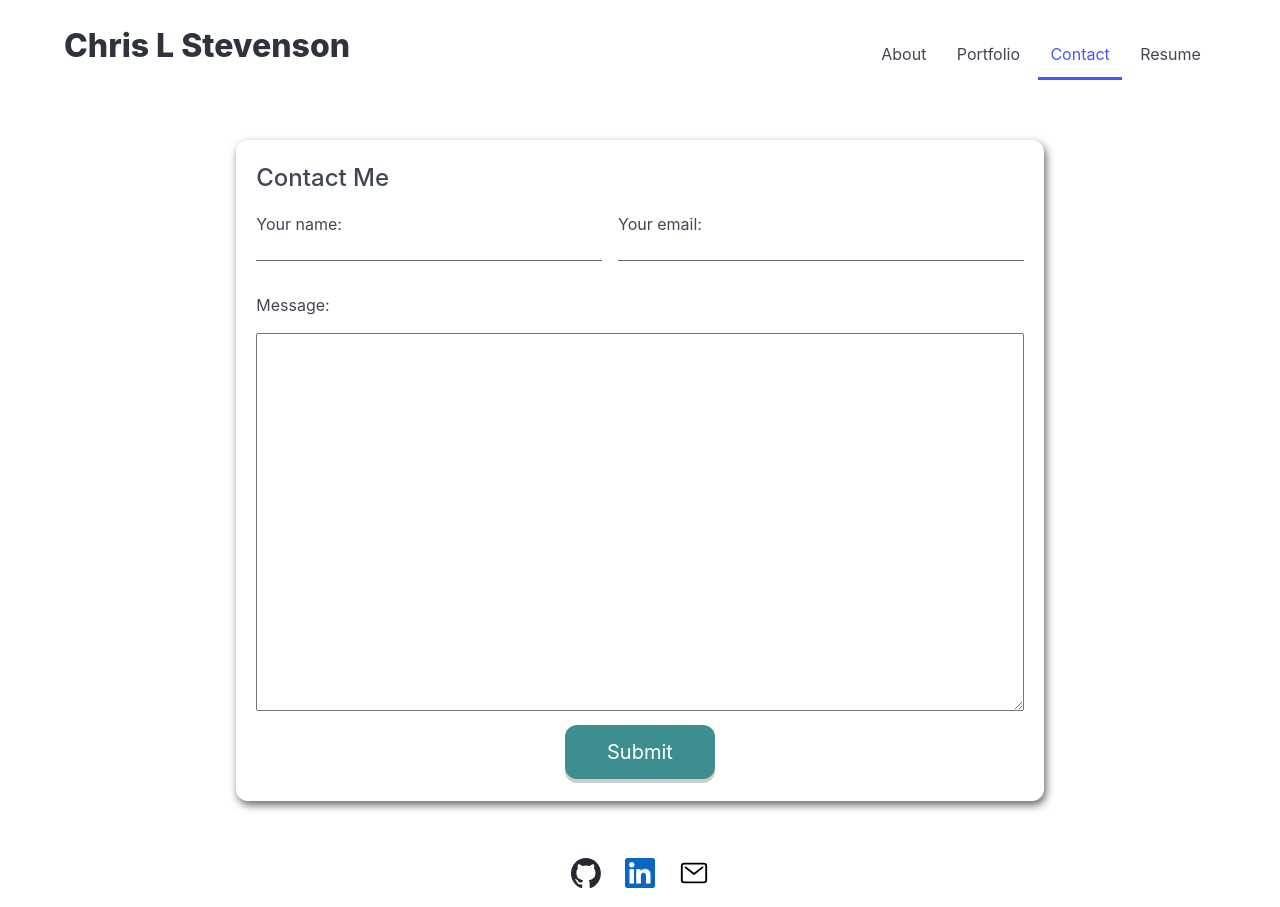
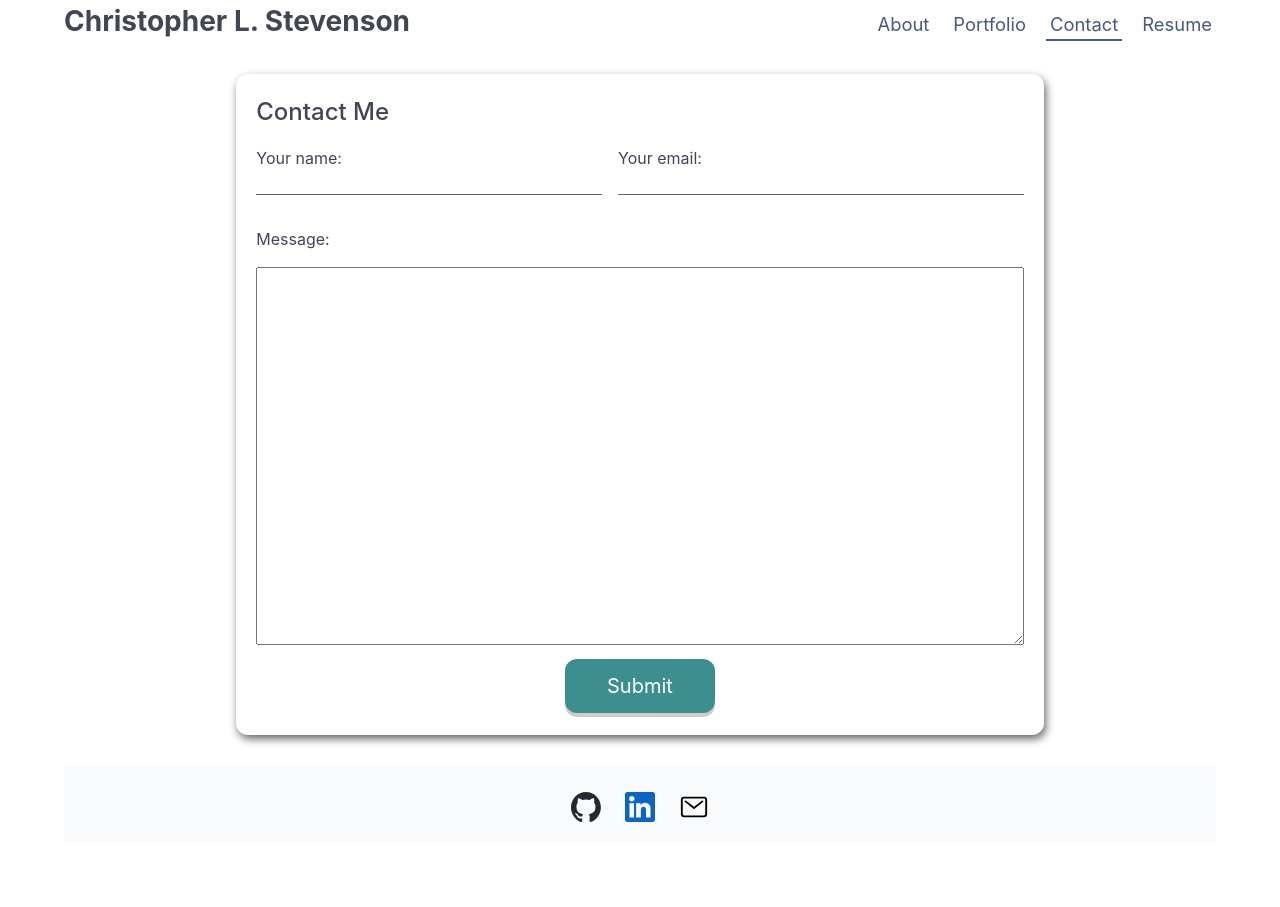
Before and after one commit to clstevenson/my-dev-portfolio, a React (Vite) app: page /Contact in a window 1280 px wide. After the commit the page ends 841 px from the top, so only its background shows below. Built offline with nearby package versions, Linux system fonts and the light colour scheme.

Commit message:
Eliminate Bulma from Header

```diff
--- a/src/App.css
+++ b/src/App.css
@@ -1,15 +1,5 @@
 /* Custom Styles */
-ul.navbar {
-    text-align: right;
-}
-
-ul.navbar li {
-    display: inline-block;
-    margin: 0.2rem 0.2rem;
-}
-
 .footer {
-    background-color: white;
     padding: 25px;
     margin-top: auto;
 }
@@ -33,9 +23,9 @@ ul.navbar li {
 }
 
 .video-responsive iframe {
+  position: absolute;
   left: 0;
   top: 0;
   height: 100%;
   width: 100%;
-  position: absolute;
 }
--- a/src/components/Header.jsx
+++ b/src/components/Header.jsx
@@ -2,17 +2,32 @@
  * Header for all pages contains my name in the upper left and the navbar aligned to the right
  */
 
-import NavBar from './Navigation'
+import { useState } from "react";
+import styled from "styled-components";
+import Navigation from "./Navigation";
+import { WEIGHTS } from "../util/constants";
 
 export default function Header() {
+  const [name, setName] = useState("Christopher L. Stevenson");
+
   return (
-    <header className='columns my-2 is-vcentered'>
-      <h1 className='title column is-two-fifths mt-2'>
-        Chris L Stevenson
-      </h1>
+    <Wrapper>
+      <Title>{name}</Title>
+      <NavBar />
+    </Wrapper>
+  );
+}
 
-      <NavBar />
+const Wrapper = styled.header`
+  display: flex;
+  align-items: baseline;
+`;
 
-    </header>
-  )
-}
+const Title = styled.h1`
+  font-size: 1.75rem;
+  font-weight: ${WEIGHTS.bold};
+  margin-right: auto;
+`;
+
+// This will need to disappear on mobile devices
+const NavBar = styled(Navigation)``;
--- a/src/components/Navigation.jsx
+++ b/src/components/Navigation.jsx
@@ -3,31 +3,32 @@
  * React router is used for client-side routing (faster than server requests)
  */
 
-import { Link, useLocation } from 'react-router-dom';
+import { Link, useLocation } from "react-router-dom";
+import styled from "styled-components";
+import { COLORS } from "../util/constants";
 
 export default function Navigation() {
-
   // navigational links
   const navLinks = [
     {
       id: crypto.randomUUID(),
-      label: 'About',
-      href: '/',
+      label: "About",
+      href: "/",
     },
     {
       id: crypto.randomUUID(),
-      label: 'Portfolio',
-      href: '/Portfolio',
+      label: "Portfolio",
+      href: "/Portfolio",
     },
     {
       id: crypto.randomUUID(),
-      label: 'Contact',
-      href: '/Contact',
+      label: "Contact",
+      href: "/Contact",
     },
     {
       id: crypto.randomUUID(),
-      label: 'Resume',
-      href: '/Resume',
+      label: "Resume",
+      href: "/Resume",
     },
   ];
 
@@ -37,19 +38,41 @@ export default function Navigation() {
   // Bulma class 'is-active' is used to indicate which tag is currently active
   // (ie corresponding to the page being displayed)
   return (
-    <ul className='navbar column'>
-      {navLinks.map(link => (
-        <li key={link.id}>
-          <Link
-            to={link.href}
-            className={currentPage === link.href
-              ? 'navbar-item is-tab is-active'
-              : 'navbar-item is-tab'}
-          >
-            {link.label}
-          </Link>
-        </li>
+    <NavBar>
+      {navLinks.map((link) => (
+        <ListItem key={link.id} isCurrent={link.href === currentPage}>
+          <NavLink to={link.href}>{link.label}</NavLink>
+        </ListItem>
       ))}
-    </ul>
-  )
+    </NavBar>
+  );
 }
+
+const NavBar = styled.ul`
+  display: flex;
+  flex-direction: row;
+  gap: 16px;
+  font-size: 1.15rem;
+`;
+
+const ListItem = styled.li`
+  padding: 0 4px;
+  transition: transform 400ms;
+  border-bottom: ${({ isCurrent }) => {
+    return isCurrent && "2px solid " + COLORS.primary;
+  }};
+
+  &:hover {
+    transform-origin: 50% 100%;
+    transform: scale(1.1);
+    transition: transform 200ms;
+  }
+`;
+
+const NavLink = styled(Link)`
+  color: ${COLORS.primary};
+
+  ${ListItem}:hover & {
+    color: ${COLORS.primary_light};
+  }
+`;
```
